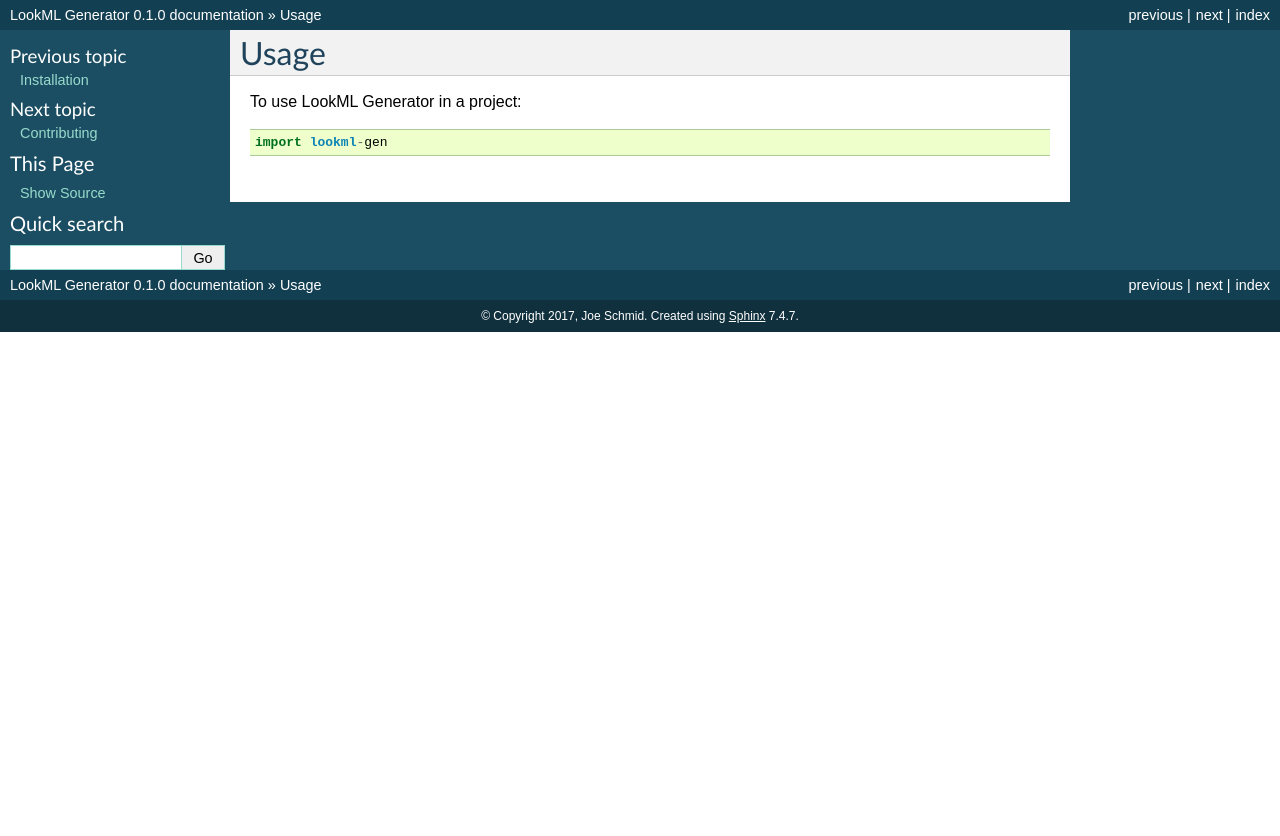
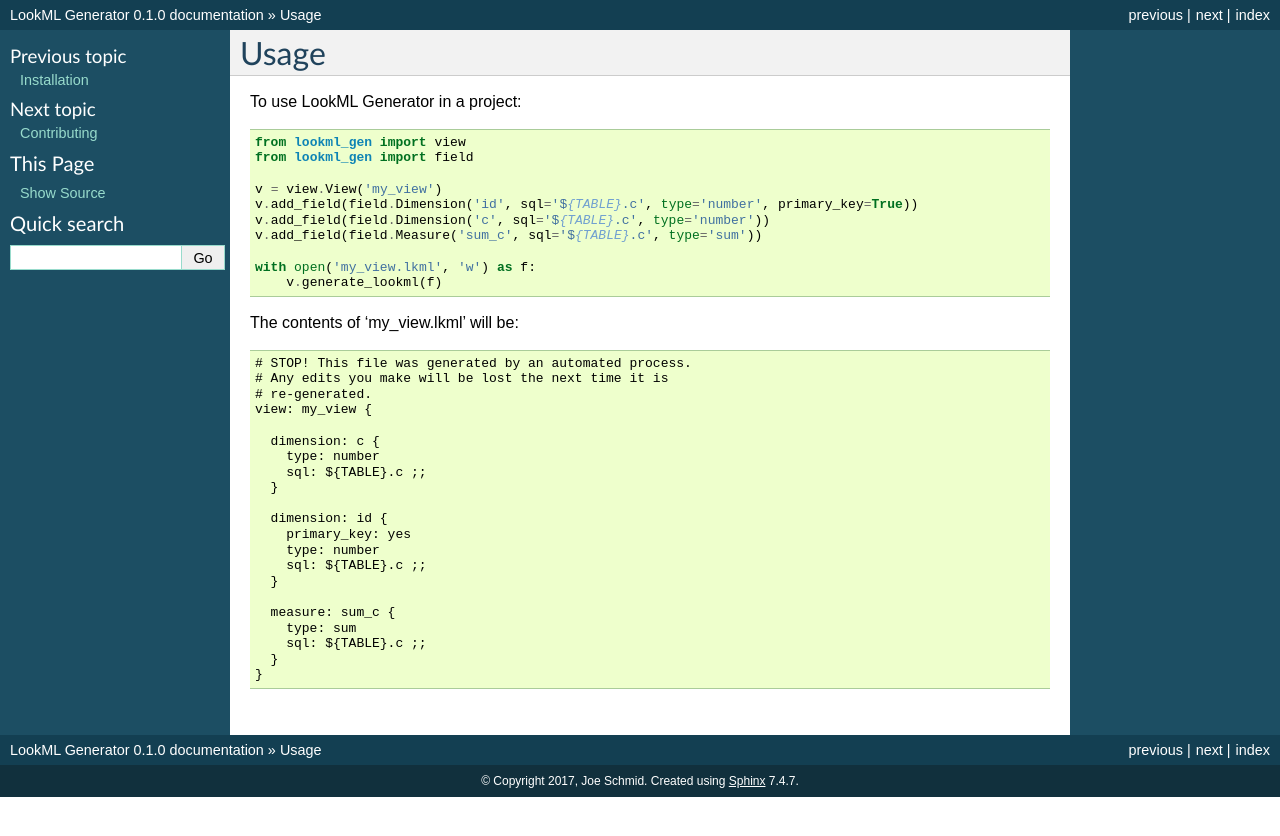
Before and after one commit to symphonyrm/lookml-gen, a Sphinx documentation site: the page built from docs/usage.rst, in a window 1280 px wide. Shown: the top 836 px of the page. Built offline with Sphinx 7.4.7, drawn with Linux system fonts in a browser that asks for light colours; pages that are not in the unit, such as notebooks, are missing from menus.

Commit message:
Add basic usage instructions

```diff
--- a/docs/usage.rst
+++ b/docs/usage.rst
@@ -4,4 +4,37 @@ Usage
 
 To use LookML Generator in a project::
 
-    import lookml-gen
+    from lookml_gen import view
+    from lookml_gen import field
+
+    v = view.View('my_view')
+    v.add_field(field.Dimension('id', sql='${TABLE}.c', type='number', primary_key=True))
+    v.add_field(field.Dimension('c', sql='${TABLE}.c', type='number'))
+    v.add_field(field.Measure('sum_c', sql='${TABLE}.c', type='sum'))
+
+    with open('my_view.lkml', 'w') as f:
+        v.generate_lookml(f)
+
+The contents of 'my_view.lkml' will be::
+
+    # STOP! This file was generated by an automated process.
+    # Any edits you make will be lost the next time it is
+    # re-generated.
+    view: my_view {
+
+      dimension: c {
+        type: number
+        sql: ${TABLE}.c ;;
+      }
+
+      dimension: id {
+        primary_key: yes
+        type: number
+        sql: ${TABLE}.c ;;
+      }
+
+      measure: sum_c {
+        type: sum
+        sql: ${TABLE}.c ;;
+      }
+    }
```
Also changed, not shown: README.rst (+48 -3 lines).
